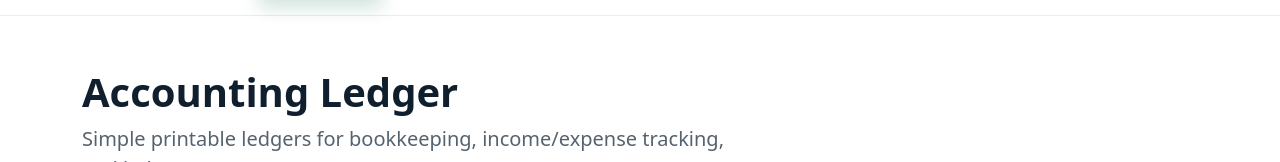
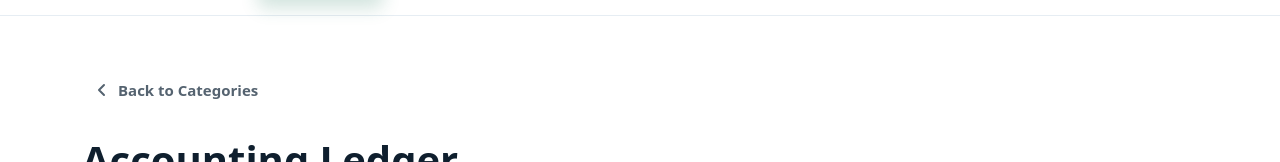
Before and after one commit to jpdevpersonal/simplebiztoolkit, a React (Vite) app: page /products/accounting-ledger in a window 1280 px wide. Shown: the part 151-313 px from the top of the page. Built offline with nearby package versions, Linux system fonts and the light colour scheme.

Commit message:
Added breadcrum to take user back to categories screen

```diff
--- a/src/pages/CategoryPage.tsx
+++ b/src/pages/CategoryPage.tsx
@@ -1,4 +1,4 @@
-import { useParams } from "react-router-dom";
+import { useParams, Link } from "react-router-dom";
 import Seo from "../components/Seo";
 import ProductGrid from "../components/ProductGrid";
 import { categories } from "../data/products";
@@ -34,6 +34,28 @@ export default function CategoryPage() {
 
       <section className="sb-section">
         <div className="container">
+          <nav className="sb-breadcrumb" aria-label="Breadcrumb">
+            <Link to="/products" className="sb-breadcrumb-link">
+              <svg
+                width="16"
+                height="16"
+                viewBox="0 0 16 16"
+                fill="none"
+                aria-hidden="true"
+                className="sb-breadcrumb-icon"
+              >
+                <path
+                  d="M10 3l-5 5 5 5"
+                  stroke="currentColor"
+                  strokeWidth="2"
+                  strokeLinecap="round"
+                  strokeLinejoin="round"
+                />
+              </svg>
+              Back to Categories
+            </Link>
+          </nav>
+
           <div className="row g-3 align-items-center">
             <div className="col-lg-7">
               <h1 style={{ fontWeight: 900 }}>{cat.name}</h1>
--- a/src/styles/products.css
+++ b/src/styles/products.css
@@ -97,6 +97,66 @@
   margin: 0 auto;
 }
 
+/* =============================================
+   Breadcrumb Navigation
+   ============================================= */
+
+.sb-breadcrumb {
+  margin-bottom: 1.5rem;
+}
+
+.sb-breadcrumb-link {
+  display: inline-flex;
+  align-items: center;
+  gap: 0.5rem;
+  padding: 0.5rem 0.75rem;
+  font-size: 0.9375rem;
+  font-weight: 600;
+  color: var(--sb-muted);
+  text-decoration: none;
+  border-radius: 8px;
+  transition: all 0.2s ease;
+  /* Ensure adequate touch target for mobile (min 44x44px) */
+  min-height: 44px;
+}
+
+.sb-breadcrumb-link:hover {
+  color: var(--sb-ink);
+  background-color: var(--sb-soft);
+  opacity: 1;
+}
+
+.sb-breadcrumb-icon {
+  flex-shrink: 0;
+  transition: transform 0.2s ease;
+}
+
+.sb-breadcrumb-link:hover .sb-breadcrumb-icon {
+  transform: translateX(-2px);
+}
+
+/* Active/focus states for accessibility */
+.sb-breadcrumb-link:focus {
+  outline: 2px solid var(--sb-blue);
+  outline-offset: 2px;
+}
+
+.sb-breadcrumb-link:active {
+  transform: scale(0.98);
+}
+
+/* Responsive adjustments */
+@media (max-width: 576px) {
+  .sb-breadcrumb {
+    margin-bottom: 1rem;
+  }
+
+  .sb-breadcrumb-link {
+    font-size: 0.875rem;
+    padding: 0.5rem 0.5rem;
+  }
+}
+
 /* CSS Grid for responsive category layout */
 .category-grid {
   display: grid;
```
